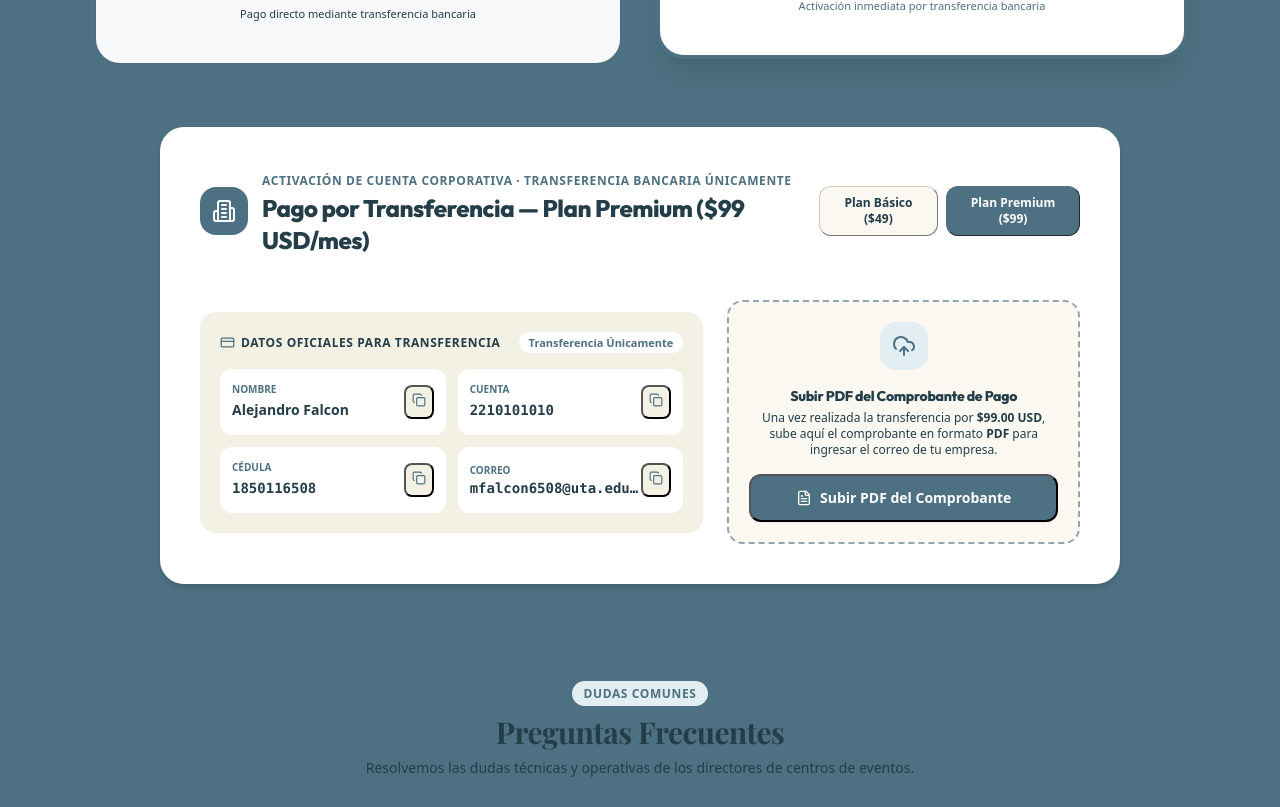
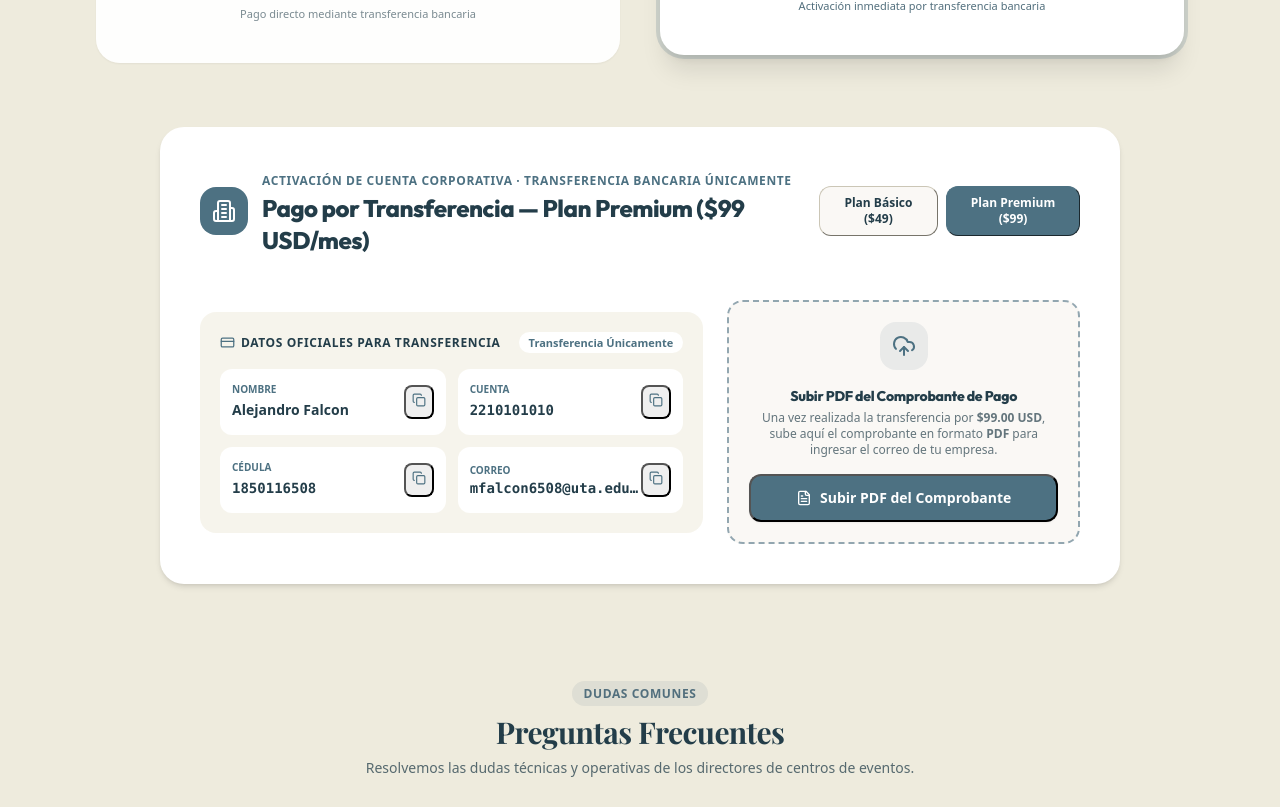
Before and after one commit to Alan-Cuenca/Eventra_Project, a React (Vite) app in the folder frontend/: page /precios in a window 1280 px wide. Shown: the part 1273-2080 px from the top of the page. Built offline with nearby package versions, Linux system fonts and the light colour scheme; no server answers; a web font is replaced by a local one.

Commit message:
fix(landing): restaurar colores originales de alto contraste en landing page y corregir selectores CSS

```diff
--- a/frontend/src/pages/clients/PortalClientePage.jsx
+++ b/frontend/src/pages/clients/PortalClientePage.jsx
@@ -136,7 +136,7 @@ export const PortalClientePage = () => {
   ];
 
   return (
-    <div className="min-h-screen bg-[#F3F0E4] text-[#233D49] flex flex-col font-sans selection:bg-[#4D7182] selection:text-white relative">
+    <div className="portal-cliente-root min-h-screen bg-[#F3F0E4] text-[#233D49] flex flex-col font-sans selection:bg-[#4D7182] selection:text-white relative">
       <WatermarkOverlay />
 
       {/* ── Top Bar Oficial "Sofisticación Sutil" ─────────────────────── */}
--- a/frontend/src/styles/index.css
+++ b/frontend/src/styles/index.css
@@ -1590,14 +1590,13 @@ html.dark .profile-trigger-btn.active {
 
 
 /* ==========================================================================
-   EVENTRA — Transformación Global Dinámica por Paleta (Marca Blanca)
-   Garantiza que al elegir cualquier paleta en Configuración de Marca se
-   transforme de forma inmediata y notoria todo el color del sistema
-   (fondos, Sidebar, cabeceras, botones, bordes y tipografía).
+   EVENTRA — Transformación Dinámica por Paleta (Exclusivo Portal Interno)
+   Aisla la Landing Page pública con sus colores originales de alto contraste
+   y aplica la paleta elegida únicamente dentro del portal con alto contraste.
    ========================================================================== */
-html:not(.dark)[data-palette] body,
 html:not(.dark)[data-palette] .app-container,
-html:not(.dark)[data-palette] .main-content {
+html:not(.dark)[data-palette] .main-content,
+html:not(.dark)[data-palette] .portal-cliente-root {
   background-color: var(--bg-main) !important;
   color: var(--text-primary);
   transition: background-color 0.25s ease, color 0.25s ease;
@@ -1626,53 +1625,54 @@ html:not(.dark)[data-palette] .nav-item.active {
 
 html:not(.dark)[data-palette] .nav-item:hover:not(.active) {
   background-color: var(--primary-light) !important;
+  color: var(--primary-dark) !important;
+}
+
+/* Clases exactas de Tailwind dentro del portal interno (sin afectar opacidades ni selección) */
+html:not(.dark)[data-palette] .app-container .bg-\[\#F3F0E4\],
+html:not(.dark)[data-palette] .app-container .bg-\[\#EEEBDD\],
+html:not(.dark)[data-palette] .portal-cliente-root .bg-\[\#F3F0E4\],
+html:not(.dark)[data-palette] .portal-cliente-root .bg-\[\#EEEBDD\] {
+  background-color: var(--bg-main) !important;
+}
+
+html:not(.dark)[data-palette] .app-container .bg-\[\#FAF8F5\],
+html:not(.dark)[data-palette] .app-container .bg-\[\#FAF8F2\],
+html:not(.dark)[data-palette] .portal-cliente-root .bg-\[\#FAF8F5\],
+html:not(.dark)[data-palette] .portal-cliente-root .bg-\[\#FAF8F2\] {
+  background-color: var(--bg-surface) !important;
+}
+
+html:not(.dark)[data-palette] .app-container .bg-\[\#526F7D\],
+html:not(.dark)[data-palette] .app-container .bg-\[\#4D7182\],
+html:not(.dark)[data-palette] .portal-cliente-root .bg-\[\#526F7D\],
+html:not(.dark)[data-palette] .portal-cliente-root .bg-\[\#4D7182\] {
+  background-color: var(--primary) !important;
+  color: #FFFFFF !important;
+}
+
+html:not(.dark)[data-palette] .app-container .hover\:bg-\[\#3E5763\]:hover,
+html:not(.dark)[data-palette] .app-container .hover\:bg-\[\#3E5764\]:hover,
+html:not(.dark)[data-palette] .app-container .hover\:bg-\[\#3d5f6e\]:hover,
+html:not(.dark)[data-palette] .app-container .hover\:bg-\[\#3B5968\]:hover {
+  background-color: var(--primary-hover) !important;
+}
+
+html:not(.dark)[data-palette] .app-container .text-\[\#233D49\],
+html:not(.dark)[data-palette] .portal-cliente-root .text-\[\#233D49\] {
+  color: var(--text-primary) !important;
+}
+
+html:not(.dark)[data-palette] .app-container .text-\[\#526F7D\],
+html:not(.dark)[data-palette] .app-container .text-\[\#4D7182\],
+html:not(.dark)[data-palette] .portal-cliente-root .text-\[\#526F7D\],
+html:not(.dark)[data-palette] .portal-cliente-root .text-\[\#4D7182\] {
   color: var(--primary) !important;
 }
 
-/* Adaptación de clases utilitarias Tailwind codificadas en hexadecimal */
-html:not(.dark)[data-palette] [class*="bg-[#F3F0E4]"],
-html:not(.dark)[data-palette] [class*="bg-[#EEEBDD]"] {
-  background-color: var(--bg-main) !important;
-}
-
-html:not(.dark)[data-palette] [class*="bg-[#FAF8F5]"],
-html:not(.dark)[data-palette] [class*="bg-[#FAF8F2]"] {
-  background-color: var(--bg-surface) !important;
-}
-
-html:not(.dark)[data-palette] [class*="bg-[#526F7D]"],
-html:not(.dark)[data-palette] [class*="bg-[#4D7182]"] {
-  background-color: var(--primary) !important;
-}
-
-html:not(.dark)[data-palette] [class*="bg-[#526F7D]/10"],
-html:not(.dark)[data-palette] [class*="bg-[#4D7182]/10"],
-html:not(.dark)[data-palette] [class*="bg-[#4D7182]/15"] {
-  background-color: var(--primary-light) !important;
-}
-
-html:not(.dark)[data-palette] [class*="hover:bg-[#3E5763]"]:hover,
-html:not(.dark)[data-palette] [class*="hover:bg-[#3E5764]"]:hover,
-html:not(.dark)[data-palette] [class*="hover:bg-[#3d5f6e]"]:hover,
-html:not(.dark)[data-palette] [class*="hover:bg-[#3B5967]"]:hover {
-  background-color: var(--primary-hover) !important;
-}
-
-html:not(.dark)[data-palette] [class*="text-[#233D49]"] {
-  color: var(--text-primary) !important;
-}
-
-html:not(.dark)[data-palette] [class*="text-[#526F7D]"],
-html:not(.dark)[data-palette] [class*="text-[#4D7182]"] {
-  color: var(--primary) !important;
-}
-
-html:not(.dark)[data-palette] [class*="border-[#CBC6B6]"],
-html:not(.dark)[data-palette] [class*="border-[#CEC8B8]"] {
+html:not(.dark)[data-palette] .app-container .border-\[\#CBC6B6\],
+html:not(.dark)[data-palette] .app-container .border-\[\#CEC8B8\],
+html:not(.dark)[data-palette] .portal-cliente-root .border-\[\#CBC6B6\],
+html:not(.dark)[data-palette] .portal-cliente-root .border-\[\#CEC8B8\] {
   border-color: var(--border-subtle) !important;
 }
-
-html:not(.dark)[data-palette] [class*="ring-[#526F7D]"],
-html:not(.dark)[data-palette] [class*="ring-[#4D7182]"] {
-  --tw-ring-color: var(--primary) !important;
-}
```
